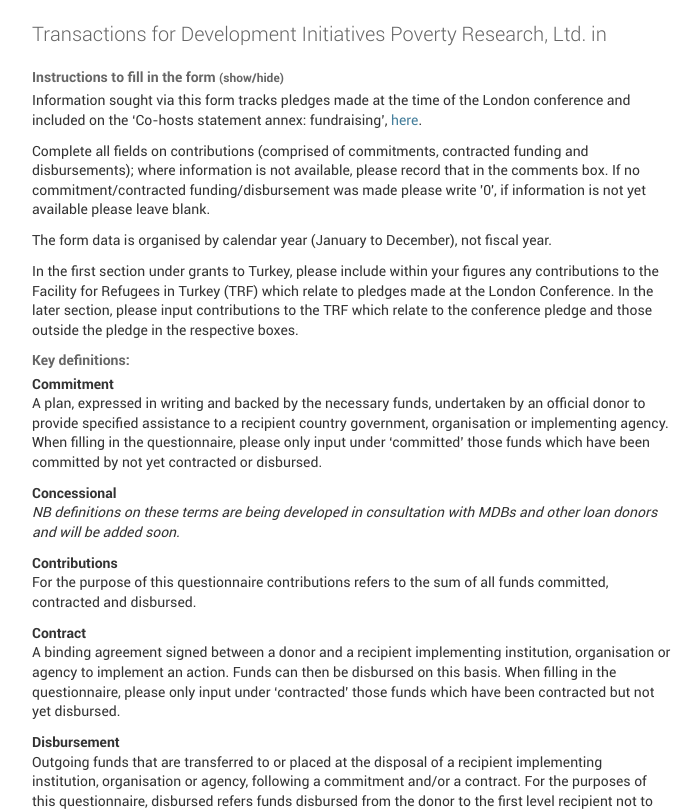
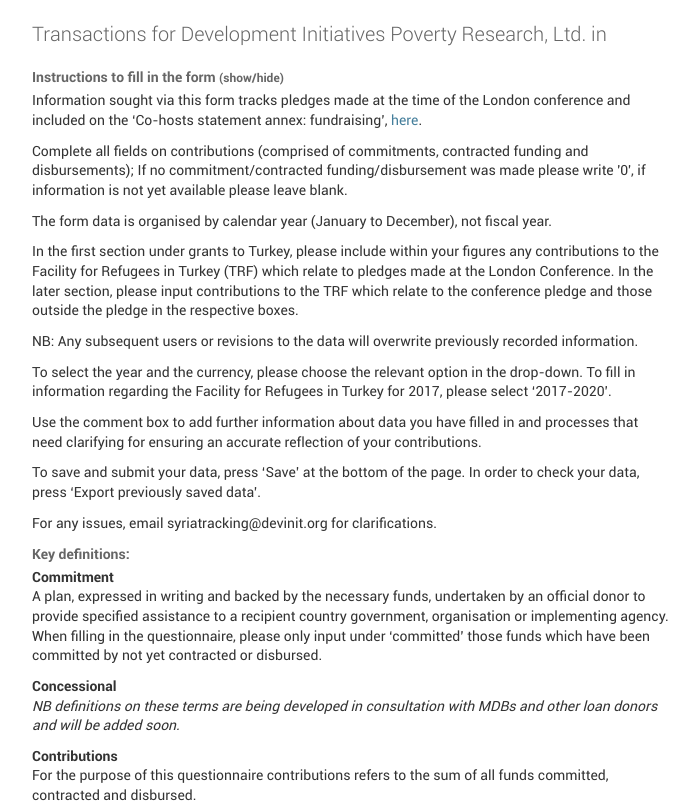
Before and after one commit to devinit/GHTS, a Django app: template ghts/templates/core/edit.html in a window 1280 px wide; the page is wider, and only the part inside the window is pictured. Shown: the part 60-869 px from the top of that part, without its empty margins (8-708 px from the left). Run offline with Django 3.2, Linux system fonts and the light colour scheme; the template is opened without the code that fills it: values that come from a table or form of the project are taken from there, others are empty; data comes from the database, SQL or seed files in the repository.

Commit message:
Slight text revisions and port change

```diff
--- a/docker-compose.yml
+++ b/docker-compose.yml
@@ -12,7 +12,7 @@
     volumes:
       - ".:/src"
     ports:
-      - "9999:9999"
+      - "80:80"
     depends_on:
      - db
 
--- a/ghts/templates/core/edit.html
+++ b/ghts/templates/core/edit.html
@@ -33,13 +33,30 @@
         Information sought via this form tracks pledges made at the time of the London conference and included on the ‘Co-hosts statement annex: fundraising’, <a href="https://www.supportingsyria2016.com/news/co-hosts-statemtent-annex-fundraising/">here</a>.
     </p>
     <p>
-        Complete all fields on contributions (comprised of commitments, contracted funding and disbursements); where information is not available, please record that in the comments box. If no commitment/contracted funding/disbursement was made please write '0', if information is not yet available please leave blank.
+        Complete all fields on contributions (comprised of commitments, contracted funding and disbursements); If no commitment/contracted funding/disbursement was made please write '0', if information is not yet available please leave blank.
     </p>
     <p>The form data is organised by calendar year (January to December), not fiscal year.</p>
 <!--    <p>Before submitting the form, check the data validation fields.</p>-->
     {% if contact.organisation.government %}
         <p>In the first section under grants to Turkey, please include within your figures any contributions to the Facility for Refugees in Turkey (TRF) which relate to pledges made at the London Conference. In the later section, please input contributions to the TRF which relate to the conference pledge and those outside the pledge in the respective boxes.</p>
     {% endif %}
+    <p>
+    NB: Any subsequent users or revisions to the data will overwrite previously recorded information.
+    </p>
+    <p>
+    To select the year and the currency, please choose the relevant option in the drop-down.
+    To fill in information regarding the Facility for Refugees in Turkey for 2017, please select ‘2017-2020’.
+    </p>
+    <p>
+    Use the comment box to add further information about data you have filled in and processes that need clarifying for ensuring an accurate reflection of your contributions.
+    </p>
+    <p>
+    To save and submit your data, press ‘Save’ at the bottom of the page.
+    In order to check your data, press ‘Export previously saved data’.
+    </p>
+    <p>
+    For any issues, email syriatracking@devinit.org for clarifications.
+    </p>
     <h3>Key definitions:</h3>
     <p>
         <b>
```
Also changed, not shown: 1 other file.
